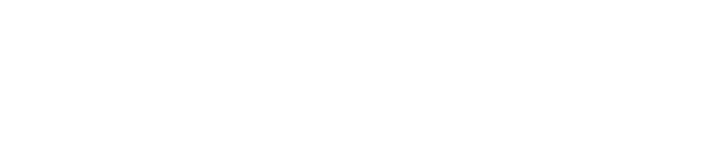
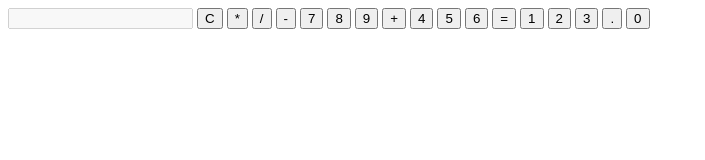
Before and after one commit to SteNuf/ProjektTaschenrechner, a plain HTML site: page index.html in a window 1280 px wide. Shown: the whole page, without its empty margins (0-705 px from the left). Drawn offline with Linux system fonts and the light colour scheme.

Commit message:
this commit add the link to css, create two divs and build the buttons

```diff
--- a/index.html
+++ b/index.html
@@ -3,8 +3,32 @@
   <head>
     <meta charset="UTF-8" />
     <meta name="viewport" content="width=device-width, initial-scale=1.0" />
+    <link rel="stylesheet" href="styles.css" />
     <title>Taschenrechner</title>
-    <script></script>
   </head>
-  <body></body>
+
+  <body>
+    <div class="calculator">
+      <input type="text" id="display" disabled />
+      <button>C</button>
+      <button>*</button>
+      <button>/</button>
+      <button>-</button>
+      <button>7</button>
+      <button>8</button>
+      <button>9</button>
+      <button>+</button>
+      <button>4</button>
+      <button>5</button>
+      <button>6</button>
+      <button>=</button>
+      <button>1</button>
+      <button>2</button>
+      <button>3</button>
+      <button>.</button>
+      <button>0</button>
+    </div>
+
+    <div class="display-calculator-long-right"></div>
+  </body>
 </html>
```
Also changed, not shown: styles.css (added).
